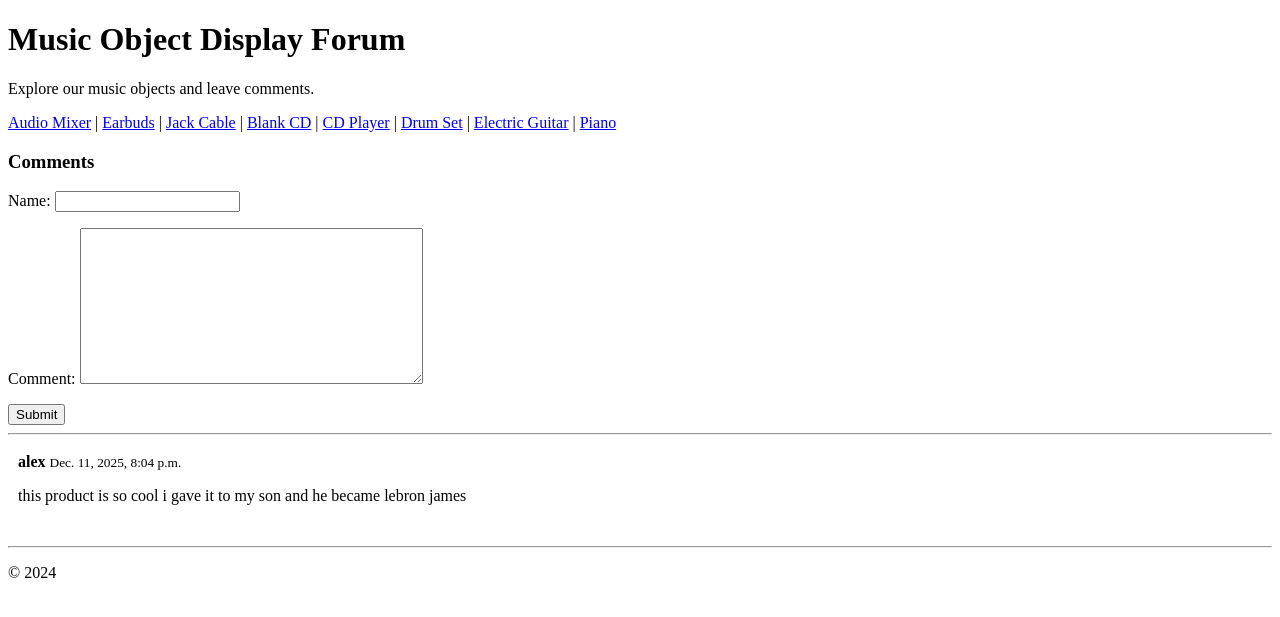
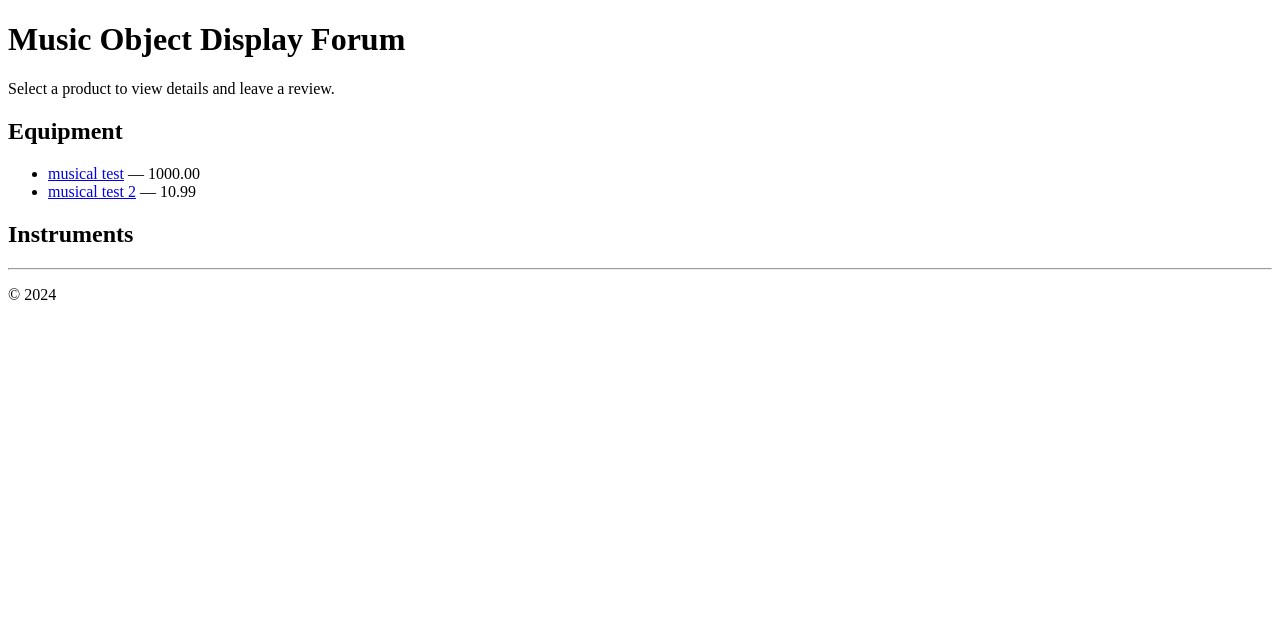
Before and after one commit to pdpagdatoon/Django, a Django app: page / in a window 1280 px wide. Shown: the part 26-643 px from the top of the page. Run offline with Django 5.2, Linux system fonts and the light colour scheme; data comes from the database, SQL or seed files in the repository.

Commit message:
Homepage pulls products from DB; preview support

```diff
--- a/hello/templates/hello/guitar.html
+++ b/hello/templates/hello/guitar.html
@@ -1,4 +1,5 @@
-{% extends "layout.html" %}
+{% extends "hello/layout.html" %}
+
 
 {% block title %}Product Page: G5 Electric Guitar Edition 1{% endblock %}
 
--- a/hello/templates/hello/home.html
+++ b/hello/templates/hello/home.html
@@ -1,21 +1,36 @@
 {% extends "hello/layout.html" %}
-{% block title %}
-Home
+
+{% block title %}Home{% endblock %}
+
+{% block content %}
+  <h1>Music Object Display Forum</h1>
+  <p>Select a product to view details and leave a review.</p>
+
+  <h2>Equipment</h2>
+  <ul>
+    {% for p in products %}
+      {% if p.group|lower == "equipment" %}
+        <li>
+          <a href="{% url 'product-detail' p.slug %}">{{ p.title }}</a>
+          — {{ p.pricing }}
+        </li>
+      {% endif %}
+    {% empty %}
+      <li>No products yet.</li>
+    {% endfor %}
+  </ul>
+
+  <h2>Instruments</h2>
+  <ul>
+    {% for p in products %}
+      {% if p.group|lower == "instrument" or p.group|lower == "instruments" %}
+        <li>
+          <a href="{% url 'product-detail' p.slug %}">{{ p.title }}</a>
+          — {{ p.pricing }}
+        </li>
+      {% endif %}
+    {% empty %}
+      <li>No products yet.</li>
+    {% endfor %}
+  </ul>
 {% endblock %}
-{% block content %}
-
-  <h1>Music Object Display Forum</h1>
-  <p>Explore our music objects and leave comments.</p>
-
-  <div style="margin-top:16px;">
-    <a href="audiomixer.html">Audio Mixer</a> |
-    <a href="earbuds.html">Earbuds</a> |
-    <a href="jackcable.html">Jack Cable</a> |
-    <a href="CompactedDisc.html">Blank CD</a> |
-    <a href="CDplayer.html">CD Player</a> |
-    <a href="drums.html">Drum Set</a> |
-    <a href="guitar.html">Electric Guitar</a> |
-    <a href="piano.html">Piano</a>
-  </div>
-
-{% endblock %}
--- a/hello/templates/hello/layout.html
+++ b/hello/templates/hello/layout.html
@@ -16,6 +16,8 @@
             {% block content %}
             {% endblock %}
 
+
+            {% if show_comments %}
             <div class="comment-section">
                 <h3>Comments</h3>
 
@@ -39,6 +41,7 @@
                 <p>No comments yet.</p>
                 {% endif %}
             </div>
+            {% endif %}
 
 
             <hr/>
--- a/hello/urls.py
+++ b/hello/urls.py
@@ -1,8 +1,7 @@
 from django.urls import path
 from hello import views
-from hello.views import ProductDetailView
 
 urlpatterns = [
     path("", views.home, name="home"),
-    path("products/<slug:slug>/", ProductDetailView.as_view(), name= "product-detail"), # to generate a url when adding a product through admin
+    path("product/<slug:slug>/", views.ProductDetailView.as_view(), name="product-detail"),
 ]
--- a/hello/views.py
+++ b/hello/views.py
@@ -1,20 +1,26 @@
 from django.shortcuts import render
-from django.shortcuts import redirect
-from django.views.generic import ListView
-from django.shortcuts import render
-from .utils import handle_comment_section
 from django.views.generic import DetailView
 from .models import Product
+from .utils import handle_comment_section
 
-def home(request): # when you want to make a page with comments, copy this function but change the names
-    comment_form, comments = handle_comment_section(request)
+def home(request):
+    products = Product.objects.all().order_by("group", "title")
     return render(request, "hello/home.html", {
-        "comment_form": comment_form,
-        "comments": comments,
+        "products": products,
+        "show_comments": False,
     })
+
 
 # part of generating a page when adding a product through admin
 class ProductDetailView(DetailView):
     model = Product
     template_name = "hello/product_detail.html"
     context_object_name = "product"
+
+    def get_context_data(self, **kwargs):
+        context = super().get_context_data(**kwargs)
+        comment_form, comments = handle_comment_section(self.request)
+        context["comment_form"] = comment_form
+        context["comments"] = comments
+        context["show_comments"] = True
+        return context
```
Lines whose indentation alone changed are shown as unchanged.
